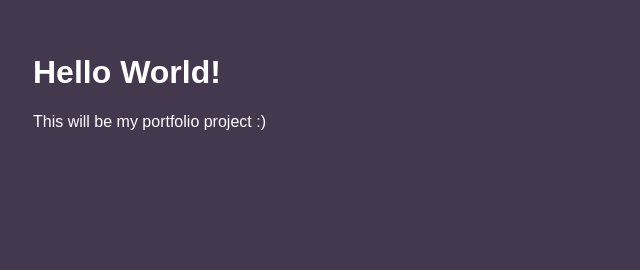
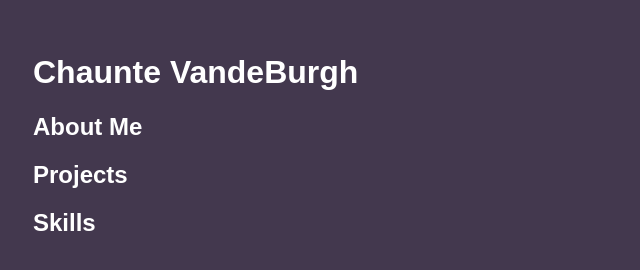
Before and after one commit to ChaunteVanDeBurgh/Perosnal-Portfolio-Website, a plain HTML site: page index.html in a window 1280 px wide. Shown: the whole page, without its empty margins (0-640 px from the left). Drawn offline with Linux system fonts and the light colour scheme.

Commit message:
add secondary headings

```diff
--- a/index.html
+++ b/index.html
@@ -6,9 +6,14 @@
   <link href="style.css" rel="stylesheet">
 </head>
 <body>
-  <h1>Hello World!</h1>
-  <p>This will be my portfolio project :)</p>
-
+  <header>
+    <h1>Chaunte VandeBurgh</h1>
+  </header>
+  <main>
+    <h2>About Me</h2>
+    <h2>Projects</h2>
+    <h2>Skills</h2>
+  </main>
   <script src="script.js"></script>
 </body>
 </html>
```
